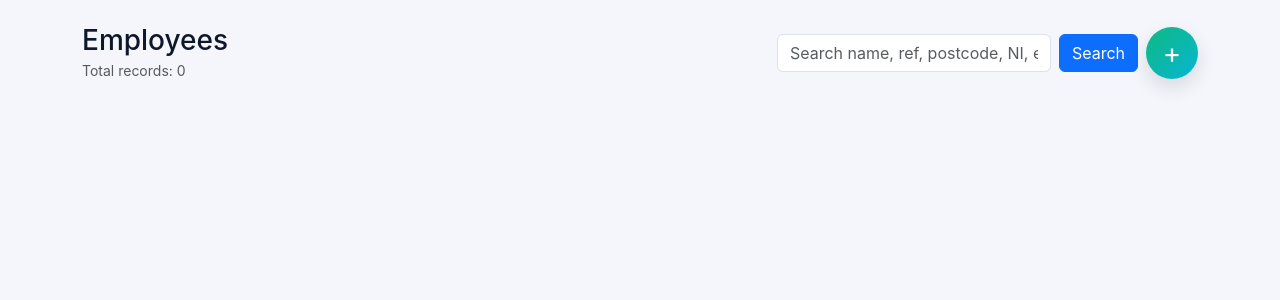
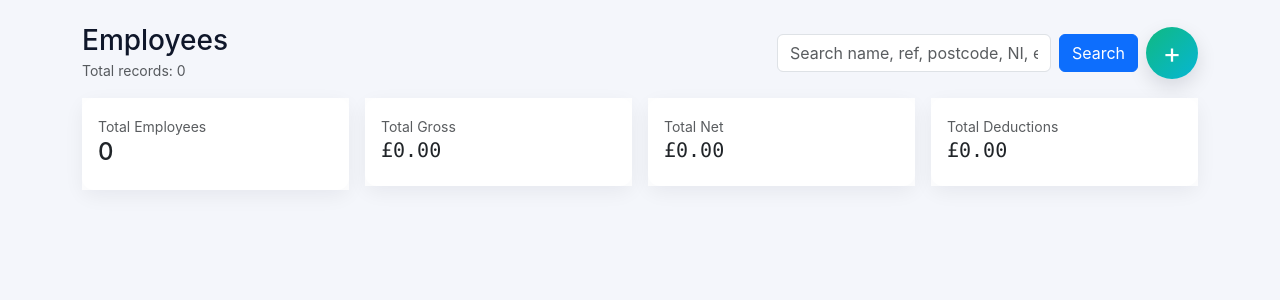
Before and after one commit to Kalharapasan/Payroll-Management-System-III, a PHP site: page / in a window 1280 px wide. Shown: the part 104-404 px from the top of the page. Run offline with PHP 8.4, Linux system fonts and the light colour scheme; data that the repository does not hold is empty.

Commit message:
Update UI

```diff
--- a/Data_Bases.sql
+++ b/Data_Bases.sql
@@ -1,6 +1,6 @@
 
-CREATE DATABASE IF NOT EXISTS psIII;
-USE psIII;
+CREATE DATABASE IF NOT EXISTS ps_III;
+USE ps_III;
 
 CREATE TABLE IF NOT EXISTS employees (
     id INT AUTO_INCREMENT PRIMARY KEY,
--- a/config.php
+++ b/config.php
@@ -2,7 +2,7 @@
 define('DB_HOST', 'localhost');
 define('DB_USER', 'root');
 define('DB_PASS', '');
-define('DB_NAME', 'psIII');
+define('DB_NAME', 'ps_III');
 
 $conn = new mysqli(DB_HOST, DB_USER, DB_PASS, DB_NAME);
 
--- a/index.php
+++ b/index.php
@@ -187,7 +187,40 @@
             <div class="alert alert-danger"><?= s($e) ?></div>
         <?php endforeach; ?>
 
-
+        <div class="row g-3 mb-3">
+            <div class="col-md-3">
+                <div class="card stat-card">
+                    <div class="card-body">
+                        <small class="text-muted">Total Employees</small>
+                        <div class="h4"><?= (int)$totals['total_count'] ?></div>
+                    </div>
+                </div>
+            </div>
+            <div class="col-md-3">
+                <div class="card stat-card">
+                    <div class="card-body">
+                        <small class="text-muted">Total Gross</small>
+                        <div class="h5 monos">£<?= number_format((float)$totals['total_gross'],2) ?></div>
+                    </div>
+                </div>
+            </div>
+            <div class="col-md-3">
+                <div class="card stat-card">
+                    <div class="card-body">
+                        <small class="text-muted">Total Net</small>
+                        <div class="h5 monos">£<?= number_format((float)$totals['total_net'],2) ?></div>
+                    </div>
+                </div>
+            </div>
+            <div class="col-md-3">
+                <div class="card stat-card">
+                    <div class="card-body">
+                        <small class="text-muted">Total Deductions</small>
+                        <div class="h5 monos">£<?= number_format((float)$totals['total_ded'],2) ?></div>
+                    </div>
+                </div>
+            </div>
+        </div>
 
 
     </div>
```
